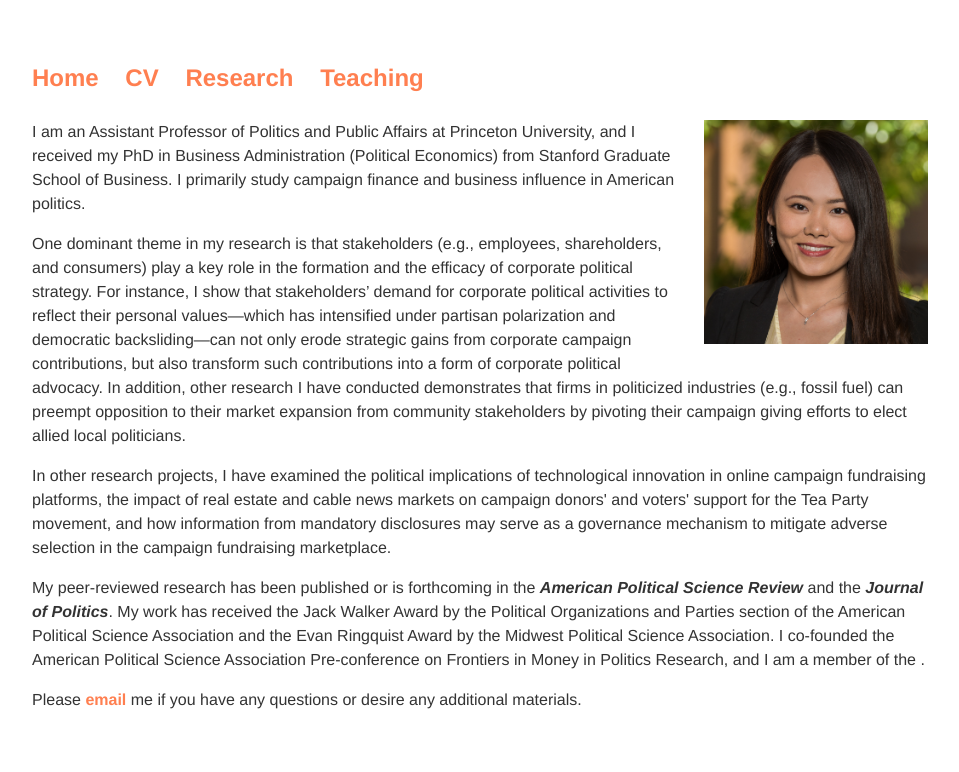
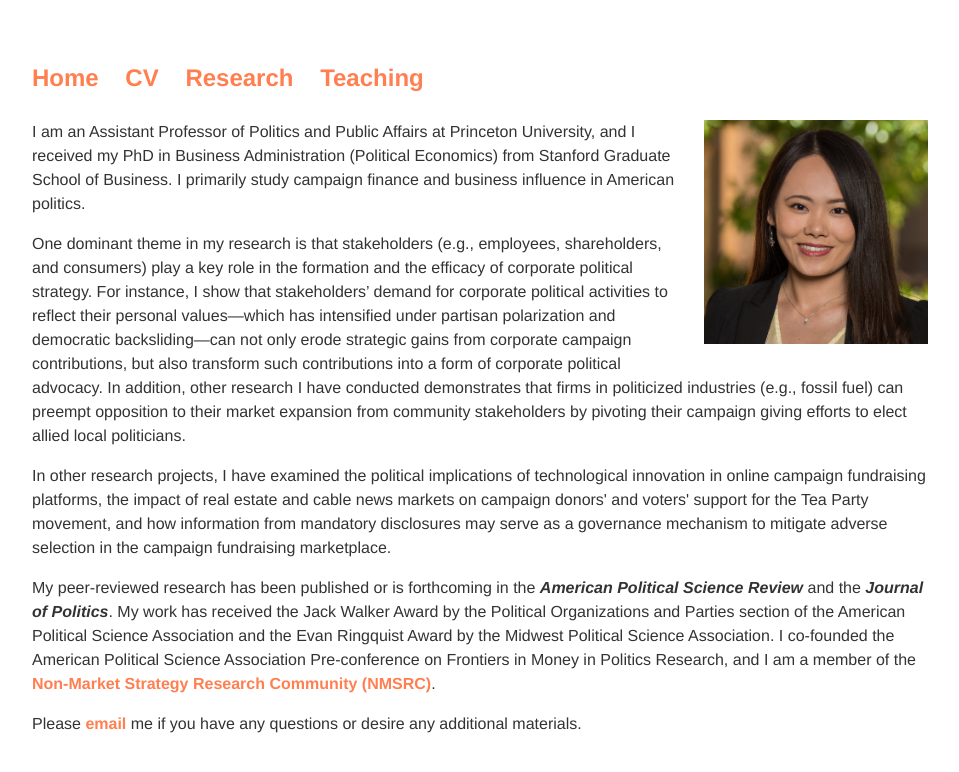
Before and after one commit to zhaoliresearch/zhaoliresearch.github.io, a Jekyll site: the page built from index.html, in a window 1280 px wide. Shown: the top 772 px of the page, without its empty margins (160-1119 px from the left). Built offline with Jekyll 4.4.1, drawn with Linux system fonts in a browser that asks for light colours.

Commit message:
Update index.html

```diff
--- a/index.html
+++ b/index.html
@@ -13,7 +13,7 @@ title: Zhao Li, Ph.D.
 
 	<p>In other research projects, I have examined the political implications of technological innovation in online campaign fundraising platforms, the impact of real estate and cable news markets on campaign donors' and voters' support for the Tea Party movement, and how information from mandatory disclosures may serve as a governance mechanism to mitigate adverse selection in the campaign fundraising marketplace.</p>
 
-	<p>My peer-reviewed research has been published or is forthcoming in the <b><i>American Political Science Review</i></b> and the <b><i>Journal of Politics</i></b>. My work has received the Jack Walker Award by the Political Organizations and Parties section of the American Political Science Association and the Evan Ringquist Award by the Midwest Political Science Association. I co-founded the American Political Science Association Pre-conference on Frontiers in Money in Politics Research, and I am a member of the <a href="http://www.nmsrc.net/members"><Non-Market Strategy Research Community (NMSRC)></a>.</p>
+	<p>My peer-reviewed research has been published or is forthcoming in the <b><i>American Political Science Review</i></b> and the <b><i>Journal of Politics</i></b>. My work has received the Jack Walker Award by the Political Organizations and Parties section of the American Political Science Association and the Evan Ringquist Award by the Midwest Political Science Association. I co-founded the American Political Science Association Pre-conference on Frontiers in Money in Politics Research, and I am a member of the <a href="http://www.nmsrc.net/members">Non-Market Strategy Research Community (NMSRC)</a>.</p>
 
 	<p>Please <a href="mailto:zhaoliresearch@gmail.com">email</a> me if you have any questions or desire any additional materials.</p>
 </div><!-- /.blurb -->
```
